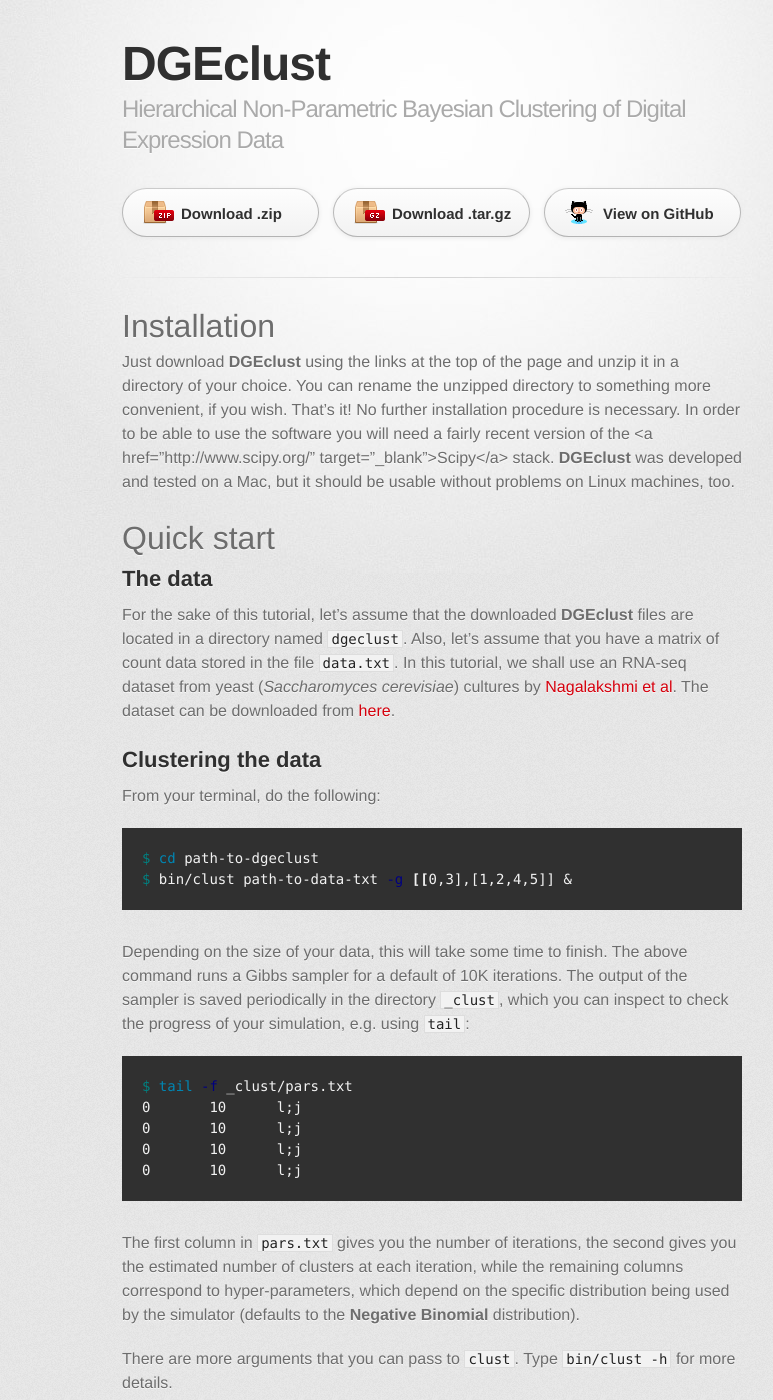
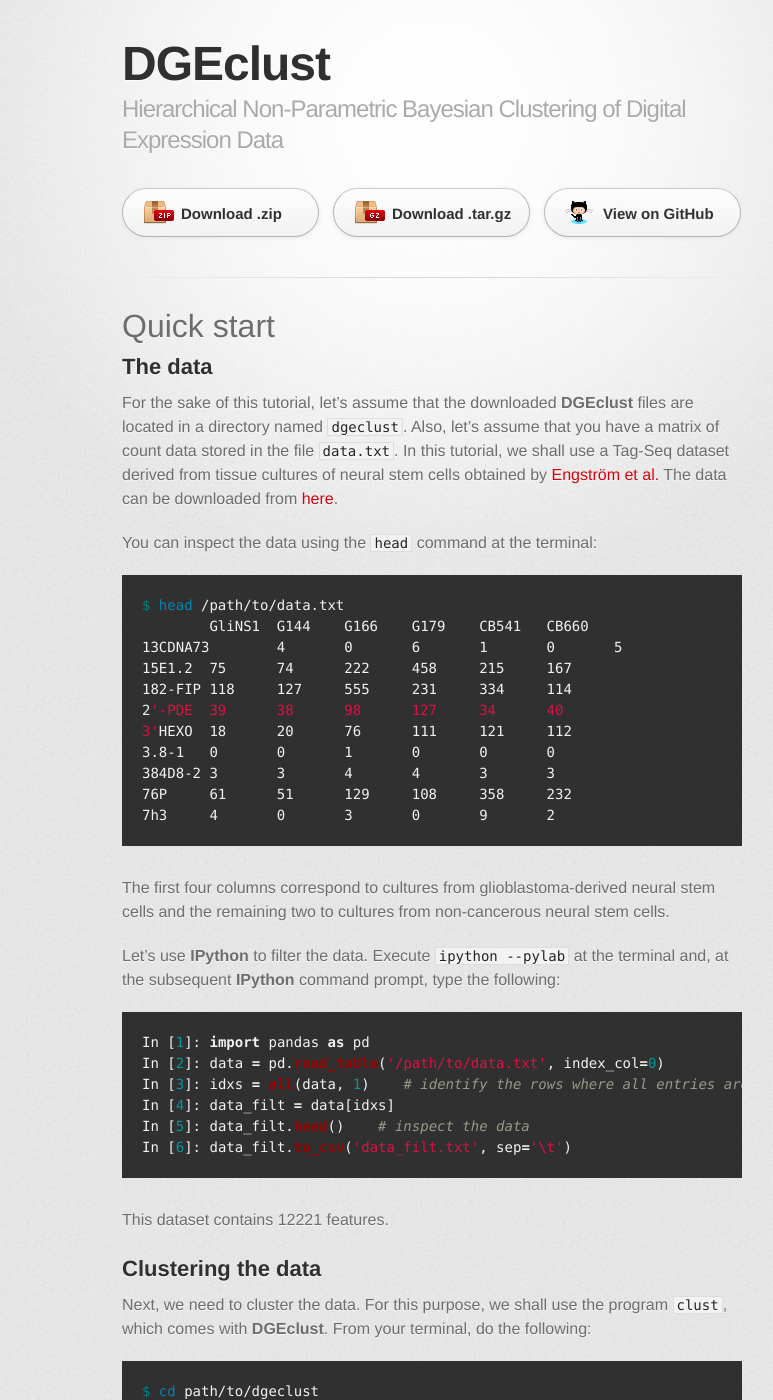
Before and after one commit to dvav/dgeclust, a Jekyll site: the page built from tutorial.md, in a window 1280 px wide and 1400 px high. Shown: the whole window, without its empty margins (208-981 px from the left). Built offline with Jekyll 4.4.1, drawn with Linux system fonts in a browser that asks for light colours; some web fonts are replaced; Markdown is read by kramdown in place of the engine named in the settings; some of the changed text lies outside the part shown.

Commit message:
Moved Installation section to index.md; further progress on the tutorial

```diff
--- a/tutorial.md
+++ b/tutorial.md
@@ -2,17 +2,6 @@
 title: Tutorial
 layout: default
 ---
-
-Installation
-============
-
-Just download **DGEclust** using the links at the top of the page and unzip it
-in a directory of your choice. You can rename the unzipped directory to something
-more convenient, if you wish. That's it! No further installation procedure is
-necessary. In order to be able to use the software you will need a fairly recent
-version of the <a href="http://www.scipy.org/" target=”_blank”>Scipy</a> stack.
-**DGEclust** was developed and tested on a Mac, but it should be usable without
-problems on Linux machines, too.
 
 Quick start
 ===========
@@ -23,52 +12,85 @@ The data
 For the sake of this tutorial, let's assume that the downloaded **DGEclust** files
 are located in a directory named `dgeclust`. Also, let's assume that you
 have a matrix of count data stored in the file `data.txt`. In this tutorial, we
-shall use an RNA-seq dataset from yeast (*Saccharomyces cerevisiae*) cultures by
-<a href="http://www.ncbi.nlm.nih.gov/pubmed/18451266?dopt=Abstract&holding=f1000,f1000m,isrctn" target="_blank">Nagalakshmi et al</a>.
-The dataset can be downloaded from [here](http://genomebiology.com/content/supplementary/gb-2010-11-10-r106-s3.tgz).
+shall use a Tag-Seq dataset derived from tissue cultures of neural stem cells
+obtained by <a href="http://link.springer.com/article/10.1186%2Fgm377" target="_blank">Engström et al.</a>
+The data can be downloaded from [here](http://genomebiology.com/content/supplementary/gb-2010-11-10-r106-s3.tgz).
+
+You can inspect the data using the `head` command at the terminal:
+{% highlight bash %}
+$ head /path/to/data.txt
+        GliNS1  G144    G166    G179    CB541   CB660
+13CDNA73        4       0       6       1       0       5
+15E1.2  75      74      222     458     215     167
+182-FIP 118     127     555     231     334     114
+2'-PDE  39      38      98      127     34      40
+3'HEXO  18      20      76      111     121     112
+3.8-1   0       0       1       0       0       0
+384D8-2 3       3       4       4       3       3
+76P     61      51      129     108     358     232
+7h3     4       0       3       0       9       2
+{% endhighlight %}
+
+The first four columns correspond to cultures from glioblastoma-derived neural stem cells and the
+remaining two to cultures from non-cancerous neural stem cells.
+
+Let's use **IPython** to filter the data. Execute `ipython --pylab` at the terminal and, at the subsequent
+**IPython** command prompt, type the following:
+
+{% highlight python %}
+In [1]: import pandas as pd
+In [2]: data = pd.read_table('/path/to/data.txt', index_col=0)
+In [3]: idxs = all(data, 1)    # identify the rows where all entries are non-zero
+In [4]: data_filt = data[idxs]
+In [5]: data_filt.head()    # inspect the data
+In [6]: data_filt.to_csv('data_filt.txt', sep='\t')
+{% endhighlight %}
+
+This dataset contains 12221 features.
 
 
 Clustering the data
 -------------------
 
+Next, we need to cluster the data. For this purpose, we shall use the program `clust`, which comes with **DGEclust**.
 From your terminal, do the following:
 
 {% highlight bash %}
-$ cd path-to-dgeclust
-$ bin/clust path-to-data-txt -g [[0,3],[1,2,4,5]] &
+$ cd path/to/dgeclust
+$ bin/clust path/to/data_filt.txt -g [[0,1,2,3],[4,5]] &
 {% endhighlight %}
 
-Depending on the size of your data, this will take some time to finish. The above
-command runs a Gibbs sampler for a default of 10K iterations. The output of the sampler
-is saved periodically in the directory `_clust`, which you can inspect to check the progress
-of your simulation, e.g. using `tail`:
+The above command runs a Gibbs sampler for a default of 10K iterations. The argument `-g [[0,1,2,3],[4,5]]`
+informs the simulator that the first four samples and the last two (remember that indexing starts at zero in Python)
+form two different groups (i.e. cancerous and non-cancerous). Depending on the size of your data, this will take
+some time to finish. The output from the sampler is saved periodically in the directory `_clust`, which you can
+inspect to check the progress of your simulation, e.g. using `tail`:
 
 {% highlight bash %}
 $ tail -f _clust/pars.txt
-0	10 	l;j
-0	10 	l;j
-0	10 	l;j
-0	10 	l;j
+0    -1.234089       0.400631        4.798040        6.434471
+1    -1.063557       0.719506        6.253583        9.187044
+2    -1.134126       0.372169        4.724750        3.580500
+3    -1.241222       0.475262        5.225677        3.228103
+...
 {% endhighlight %}
 
-The first column in `pars.txt` gives you the number of iterations, the second gives
-you the estimated number of clusters at each iteration, while the remaining columns
-correspond to hyper-parameters, which depend on the specific distribution being used
-by the simulator (defaults to the **Negative Binomial** distribution).
+The first column in `pars.txt` gives you the number of iterations, while the remaining
+columns correspond to hyper-parameters, which depend on the specific distribution being used
+by the simulator to model count data (defaults to the **Negative Binomial** distribution).
 
 There are more arguments that you can pass to `clust`. Type `bin/clust -h` for more details.
 
-After the end of the simulation, you can visualize your results using **IPython**.
-Do `ipython --pylab` and then type:
+After the end of the simulation, you can visualize your results using **IPython**:
 
 {% highlight python %}
-In [1]: cd path-to-dgeclust
-In [2]: from dgeclust.gibbs.results import GibbsOutput
-In [3]: res = GibbsOutput.read('_clust')
-In [4]: figure()
-In [5]; subplot(3,1,1); plot(res.pars[:,0], res.pars[:,1], 'k'); xlabel('# iterations'); ylabel('# clusters')
-In [6]; subplot(3,1,2); plot(res.pars[:,0], res.pars[:,[2,3]], 'k'); xlabel('# iterations'); ylabel('p1, p2')
-In [7]; subplot(3,1,3); plot(res.pars[:,0], res.pars[:,[4,5]], 'k'); xlabel('# iterations'); ylabel('p3, p4')</code></pre>
+In [7]: cd path/to/dgeclust
+In [8]: from dgeclust.gibbs.results import GibbsOutput
+In [9]: res = GibbsOutput.read('_clust')
+In [10]: figure()
+In [11]: subplot(3,1,1); plot(res.pars[:,0], res.nactive0, 'k'); xlabel('# iterations'); ylabel('# clusters')
+In [12]: subplot(3,1,2); plot(res.pars[:,0], res.pars[:,[2,3]], 'k'); xlabel('# iterations'); ylabel('p1, p2')
+In [7]: subplot(3,1,3); plot(res.pars[:,0], res.pars[:,[4,5]], 'k'); xlabel('# iterations'); ylabel('p3, p4')
 {% endhighlight %}
 
 It seems that the algorithm converges nicely after ~1000 iterations.
```
Also changed, not shown: index.md (+11 -0 lines).
